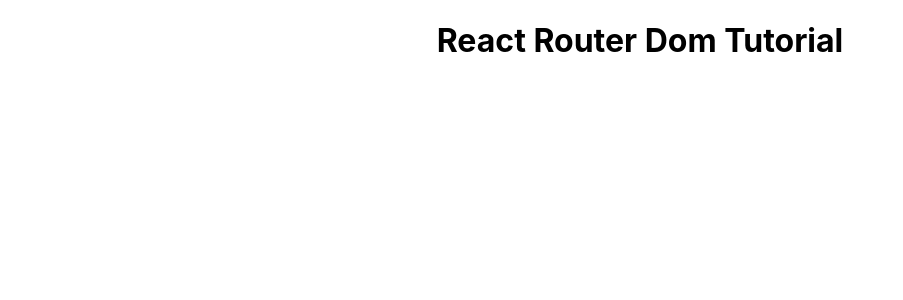
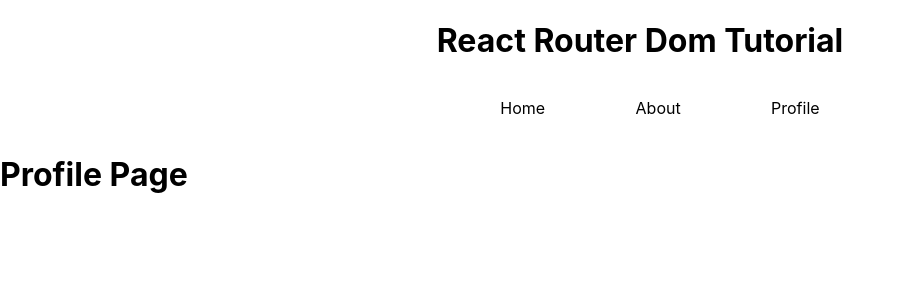
Before and after one commit to Streammer/react-router, a React (Create React App) app: page /profile in a window 1280 px wide. Shown: the top 300 px of the page, without its empty margins (0-903 px from the left). Built offline with nearby package versions, Linux system fonts and the light colour scheme.

Commit message:
About, Home and Profile pages was been created

```diff
--- a/src/App.css
+++ b/src/App.css
@@ -3,3 +3,14 @@
     align-items: center;
     flex-direction: column;
 }
+.nav {
+    list-style: none;
+    width: 500px;
+    display: flex;
+    justify-content: space-evenly;
+}
+
+a {
+    text-decoration: none;
+    color: inherit;
+}
--- a/src/App.js
+++ b/src/App.js
@@ -1,12 +1,34 @@
+import { BrowserRouter, Route, Switch } from 'react-router-dom';
 import './App.css';
 import Header from './components/Header';
+import Home from './Pages/Home'
+import About from './Pages/About'
+import Profile from './Pages/Profile'
 
 function App() {
-  return (
-    <div className="App">
-     <Header />
-    </div>
-  );
+	return (
+		<BrowserRouter
+		// forceRefresh
+		// basename='react-router-tutorial'
+		// getUserConfirmation ={
+		// 	(message, callback)=> {
+		// 		callback(window.confirm())
+		// 	}
+		// }
+		>
+			<div className="App">
+				<Header />
+			</div>
+
+			<Switch>
+				<Route path='/' component={Home} exact />
+				<Route path='/about' component={About} />
+				<Route path='/profile' component={Profile} />
+			</Switch>
+
+		</BrowserRouter>
+
+	);
 }
 
 export default App;
--- /dev/null
+++ b/src/Pages/About.js
@@ -0,0 +1,9 @@
+import React from 'react';
+
+const About = () => {
+    return (
+        <h1>About Page</h1>
+    );
+};
+
+export default About;
--- /dev/null
+++ b/src/Pages/Home.js
@@ -0,0 +1,14 @@
+import React, { useEffect } from 'react';
+
+const Home = () => {
+
+    useEffect(()=>{
+        window.scrollTo(0,0)
+    }, [])
+
+    return (
+        <h1>Home Page</h1>
+    );
+};
+
+export default Home;
--- /dev/null
+++ b/src/Pages/Profile.js
@@ -0,0 +1,9 @@
+import React from 'react';
+
+const Profile = () => {
+    return (
+        <h1>Profile Page</h1>
+    )
+};
+
+export default Profile;
--- a/src/components/Header.js
+++ b/src/components/Header.js
@@ -1,10 +1,23 @@
 import React from 'react';
+import { Link } from 'react-router-dom';
 
 const Header = () => {
     return (
-        <div>
+        <>
             <h1>React Router Dom Tutorial</h1>
-        </div>
+
+            <ul className='nav'>
+                <li>
+                    <Link to='/'>Home</Link>
+                </li>
+                <li>
+                    <Link to='/about'>About</Link>
+                </li>
+                <li>
+                    <Link to='/profile'>Profile</Link>
+                </li>
+            </ul>
+        </>
     );
 };
 
```
